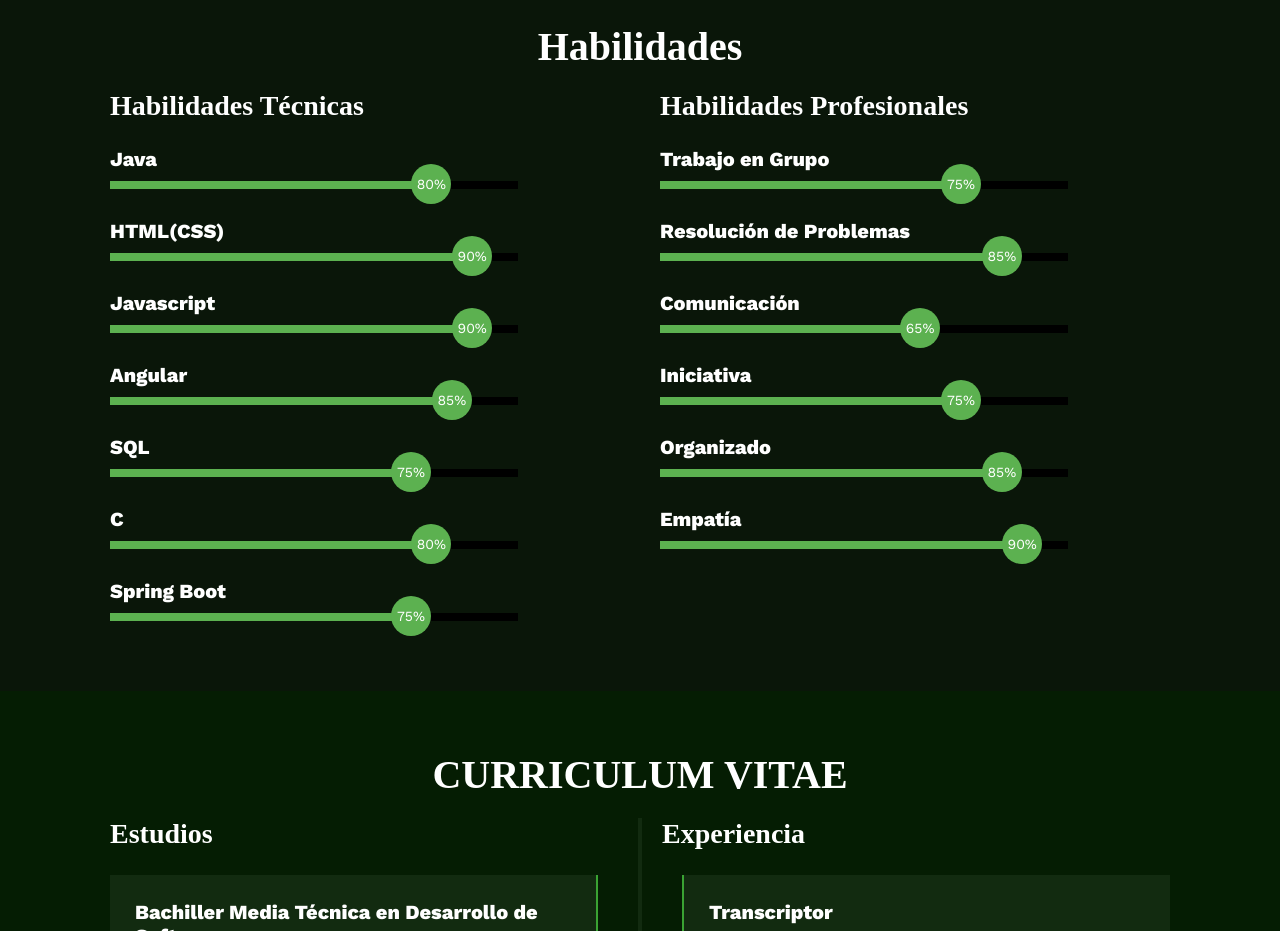
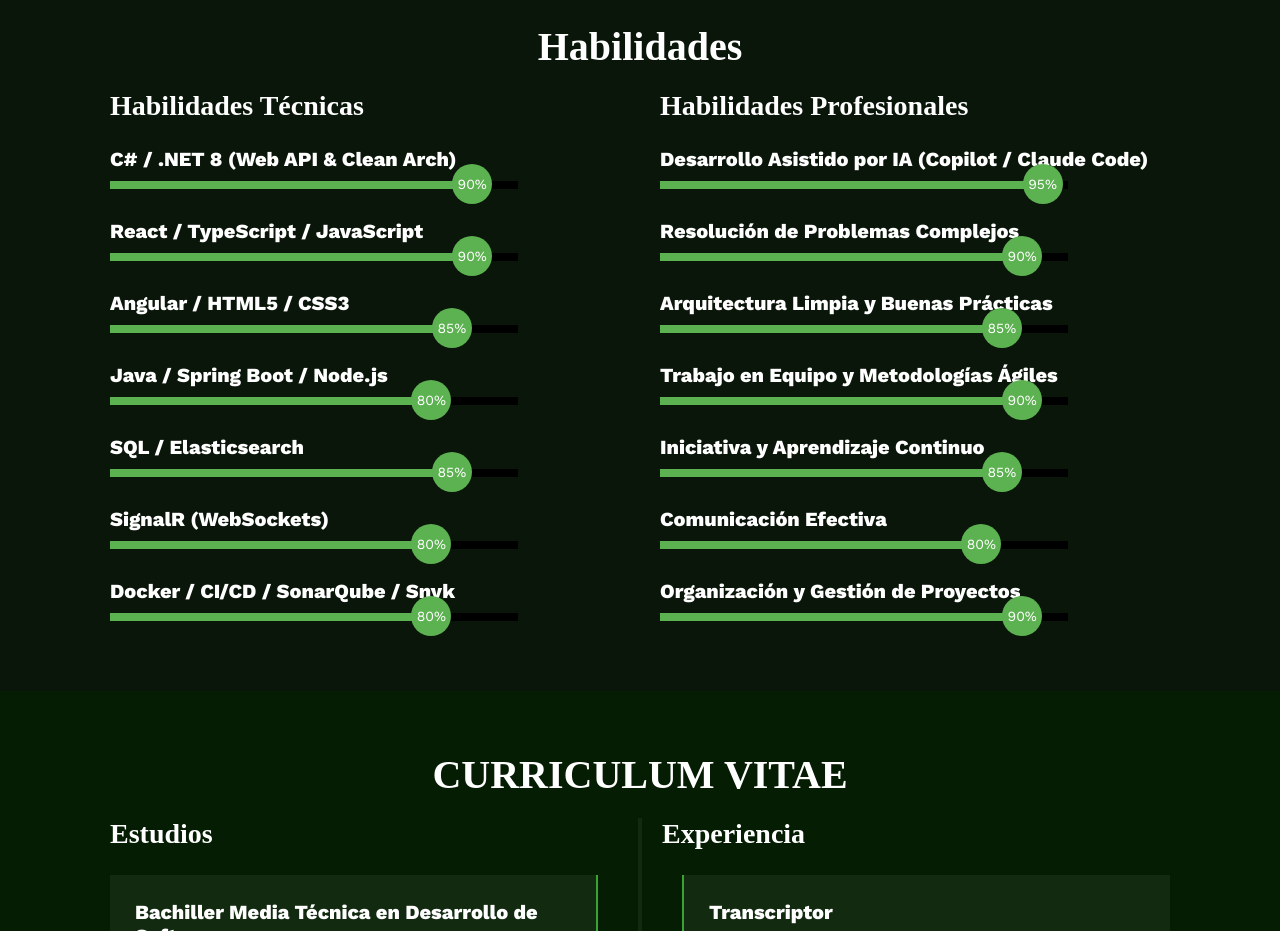
Before and after one commit to SantyMosquera1/CvSanty-main, a plain HTML site: page index.html in a window 1280 px wide. Shown: the part 1482-2413 px from the top of the page. Drawn offline with nearby package versions, Linux system fonts and the light colour scheme; a web font is replaced by a local one.

Commit message:
Actualizacion habilidades

```diff
--- a/diseno.css
+++ b/diseno.css
@@ -291,7 +291,7 @@ html{
 }
 @keyframes java {
     0%{width: 0%;}
-    100%{width: 80%;}
+    100%{width: 90%;}
 }
 
 .habilidades .habilidad .html{
@@ -309,7 +309,7 @@ html{
 }
 @keyframes javascript {
     0%{width: 0%;}
-    100%{width: 90%;}
+    100%{width: 85%;}
 }
 
 .habilidades .habilidad .Angular{
@@ -319,7 +319,7 @@ html{
 
 @keyframes Angular {
     0%{width: 0%;}
-    100%{width: 85%;}
+    100%{width: 80%;}
 }
 
 .habilidades .habilidad .sql{
@@ -328,7 +328,7 @@ html{
 }
 @keyframes sql {
     0%{width: 0%;}
-    100%{width: 75%;}
+    100%{width: 85%;}
 }
 
 .habilidades .habilidad .c{
@@ -346,7 +346,7 @@ html{
 }
 @keyframes springboot {
     0%{width: 0%;}
-    100%{width: 75%;}
+    100%{width: 80%;}
 }
 
 .habilidades .habilidad .tgrupo{
@@ -355,7 +355,7 @@ html{
 }
 @keyframes tgrupo {
     0%{width: 0%;}
-    100%{width: 75%;}
+    100%{width: 95%;}
 }
 
 .habilidades .habilidad .rproblemas{
@@ -364,7 +364,7 @@ html{
 }
 @keyframes rproblemas {
     0%{width: 0%;}
-    100%{width: 85%;}
+    100%{width: 90%;}
 }
 
 .habilidades .habilidad .comunicacion{
@@ -373,7 +373,7 @@ html{
 }
 @keyframes comunicacion {
     0%{width: 0%;}
-    100%{width: 65%;}
+    100%{width: 85%;}
 }
 
 .habilidades .habilidad .iniciativa{
@@ -382,7 +382,7 @@ html{
 }
 @keyframes iniciativa {
     0%{width: 0%;}
-    100%{width: 75%;}
+    100%{width: 90%;}
 }
 
 .habilidades .habilidad .organizado{
@@ -399,6 +399,15 @@ html{
     animation: 2s empatia forwards;
 }
 @keyframes empatia {
+    0%{width: 0%;}
+    100%{width: 80%;}
+}
+
+.habilidades .habilidad .orgProyc{
+    width: 0%;
+    animation: 2s rproblemas forwards;
+}
+@keyframes orgProyc {
     0%{width: 0%;}
     100%{width: 90%;}
 }
--- a/index.html
+++ b/index.html
@@ -39,7 +39,7 @@
     <section id="inicio" class="inicio">
         <div class="contenido-banner">
             <div class="contenedor img">
-                <img src="img/sensei.jpg" alt="">
+                <img src="img/prueba.jpg" alt="">
             </div>
             <h1>Santiago Mosquera</h1>
             <h2>Software Developer</h2>
@@ -138,7 +138,31 @@
                 <div class="col">
                     <h3>Habilidades Técnicas</h3>
                     <div class="habilidad">
-                        <span>Java</span>
+                        <span>C# / .NET 8 (Web API & Clean Arch)</span>
+                        <div class="barra-habilidad">
+                            <div class="progreso">
+                                <span>90%</span>
+                            </div>
+                        </div>
+                    </div>
+                    <div class="habilidad">
+                        <span>React / TypeScript / JavaScript</span>
+                        <div class="barra-habilidad">
+                            <div class="progreso">
+                                <span>90%</span>
+                            </div>
+                        </div>
+                    </div>
+                    <div class="habilidad">
+                        <span>Angular / HTML5 / CSS3</span>
+                        <div class="barra-habilidad">
+                            <div class="progreso">
+                                <span>85%</span>
+                            </div>
+                        </div>
+                    </div>
+                    <div class="habilidad">
+                        <span>Java / Spring Boot / Node.js</span>
                         <div class="barra-habilidad">
                             <div class="progreso">
                                 <span>80%</span>
@@ -146,23 +170,7 @@
                         </div>
                     </div>
                     <div class="habilidad">
-                        <span>HTML(CSS)</span>
-                        <div class="barra-habilidad">
-                            <div class="progreso">
-                                <span>90%</span>
-                            </div>
-                        </div>
-                    </div>
-                    <div class="habilidad">
-                        <span>Javascript</span>
-                        <div class="barra-habilidad">
-                            <div class="progreso">
-                                <span>90%</span>
-                            </div>
-                        </div>
-                    </div>
-                    <div class="habilidad">
-                        <span>Angular</span>
+                        <span>SQL / Elasticsearch</span>
                         <div class="barra-habilidad">
                             <div class="progreso">
                                 <span>85%</span>
@@ -170,15 +178,7 @@
                         </div>
                     </div>
                     <div class="habilidad">
-                        <span>SQL</span>
-                        <div class="barra-habilidad">
-                            <div class="progreso">
-                                <span>75%</span>
-                            </div>
-                        </div>
-                    </div>
-                    <div class="habilidad">
-                        <span>C</span>
+                        <span>SignalR (WebSockets)</span>
                         <div class="barra-habilidad">
                             <div class="progreso">
                                 <span>80%</span>
@@ -186,10 +186,10 @@
                         </div>
                     </div>
                     <div class="habilidad">
-                        <span>Spring Boot</span>
+                        <span>Docker / CI/CD / SonarQube / Snyk</span>
                         <div class="barra-habilidad">
                             <div class="progreso">
-                                <span>75%</span>
+                                <span>80%</span>
                             </div>
                         </div>
                     </div>
@@ -198,15 +198,23 @@
                 <div class="col">
                     <h3>Habilidades Profesionales</h3>
                     <div class="habilidad">
-                        <span>Trabajo en Grupo</span>
+                        <span>Desarrollo Asistido por IA (Copilot / Claude Code)</span>
                         <div class="barra-habilidad">
                             <div class="progreso">
-                                <span>75%</span>
+                                <span>95%</span>
                             </div>
                         </div>
                     </div>
                     <div class="habilidad">
-                        <span>Resolución de Problemas</span>
+                        <span>Resolución de Problemas Complejos</span>
+                        <div class="barra-habilidad">
+                            <div class="progreso">
+                                <span>90%</span>
+                            </div>
+                        </div>
+                    </div>
+                    <div class="habilidad">
+                        <span>Arquitectura Limpia y Buenas Prácticas</span>
                         <div class="barra-habilidad">
                             <div class="progreso">
                                 <span>85%</span>
@@ -214,23 +222,15 @@
                         </div>
                     </div>
                     <div class="habilidad">
-                        <span>Comunicación</span>
+                        <span>Trabajo en Equipo y Metodologías Ágiles</span>
                         <div class="barra-habilidad">
                             <div class="progreso">
-                                <span>65%</span>
+                                <span>90%</span>
                             </div>
                         </div>
                     </div>
                     <div class="habilidad">
-                        <span>Iniciativa</span>
-                        <div class="barra-habilidad">
-                            <div class="progreso">
-                                <span>75%</span>
-                            </div>
-                        </div>
-                    </div>
-                    <div class="habilidad">
-                        <span>Organizado</span>
+                        <span>Iniciativa y Aprendizaje Continuo</span>
                         <div class="barra-habilidad">
                             <div class="progreso">
                                 <span>85%</span>
@@ -238,7 +238,15 @@
                         </div>
                     </div>
                     <div class="habilidad">
-                        <span>Empatía</span>
+                        <span>Comunicación Efectiva</span>
+                        <div class="barra-habilidad">
+                            <div class="progreso">
+                                <span>80%</span>
+                            </div>
+                        </div>
+                    </div>
+                    <div class="habilidad">
+                        <span>Organización y Gestión de Proyectos</span>
                         <div class="barra-habilidad">
                             <div class="progreso">
                                 <span>90%</span>
--- a/scripts.js
+++ b/scripts.js
@@ -36,6 +36,7 @@ function efectoHabilidades() {
         skills[10].classList.add("iniciativa");
         skills[11].classList.add("organizado");
         skills[12].classList.add("empatia");
+        skills[13].classList.add("orgProyc");
     }
 }
 
```
Also changed, not shown: img/prueba.jpg (added).
